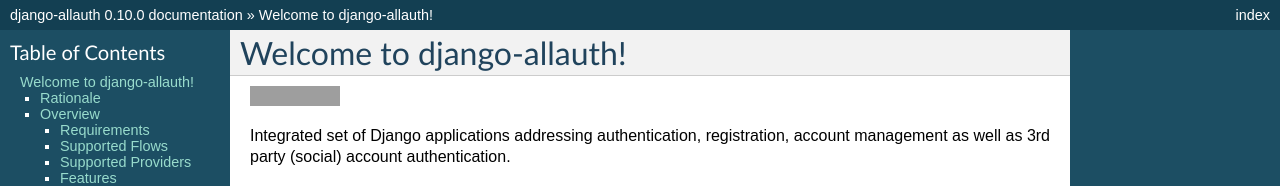
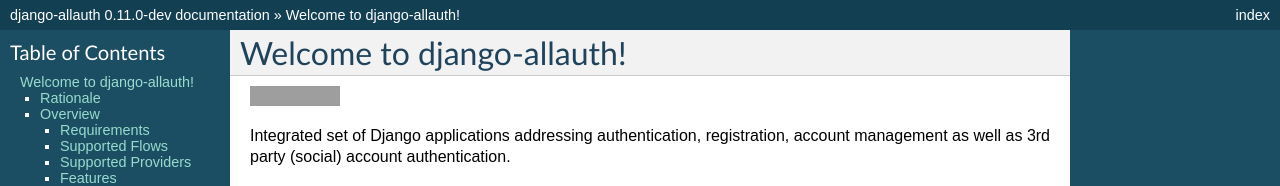
Before and after one commit to pennersr/django-allauth, a Sphinx documentation site: the page built from docs/index.rst, in a window 1280 px wide and 900 px high. Shown: the top 186 px of the window. Built offline with Sphinx 7.4.7, drawn with Linux system fonts in a browser that asks for light colours; some of the changed text lies outside the part shown; grey boxes are pictures that could not be loaded.

Commit message:
Starting 0.11.0 development

```diff
--- a/docs/conf.py
+++ b/docs/conf.py
@@ -46,9 +46,9 @@
 # built documents.
 #
 # The short X.Y version.
-version = '0.10.0'
+version = '0.11.0-dev'
 # The full version, including alpha/beta/rc tags.
-release = '0.10.0'
+release = '0.11.0-dev'
 
 # The language for content autogenerated by Sphinx. Refer to documentation
 # for a list of supported languages.
--- a/setup.py
+++ b/setup.py
@@ -103,7 +103,7 @@
 
 METADATA = dict(
     name='django-allauth',
-    version='0.10.0',
+    version='0.11.0-dev',
     author='Raymond Penners',
     author_email='raymond.penners@intenct.nl',
     description='Integrated set of Django applications addressing authentication, registration, account management as well as 3rd party (social) account authentication.',
```
